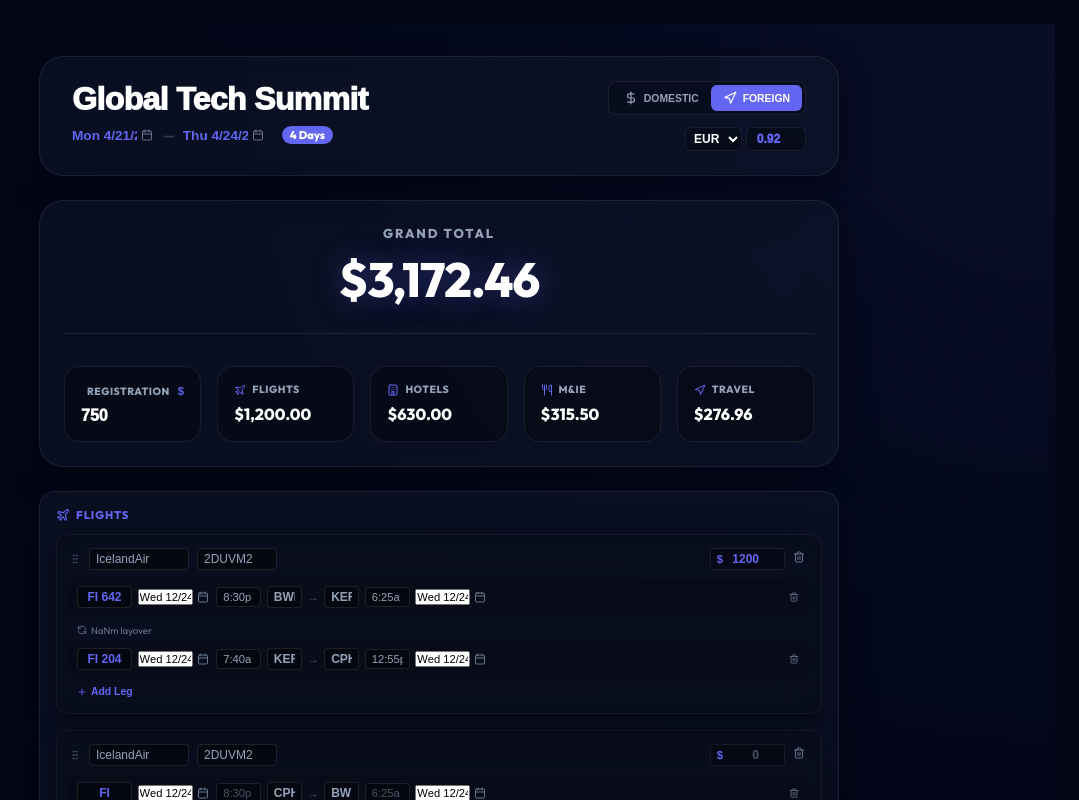
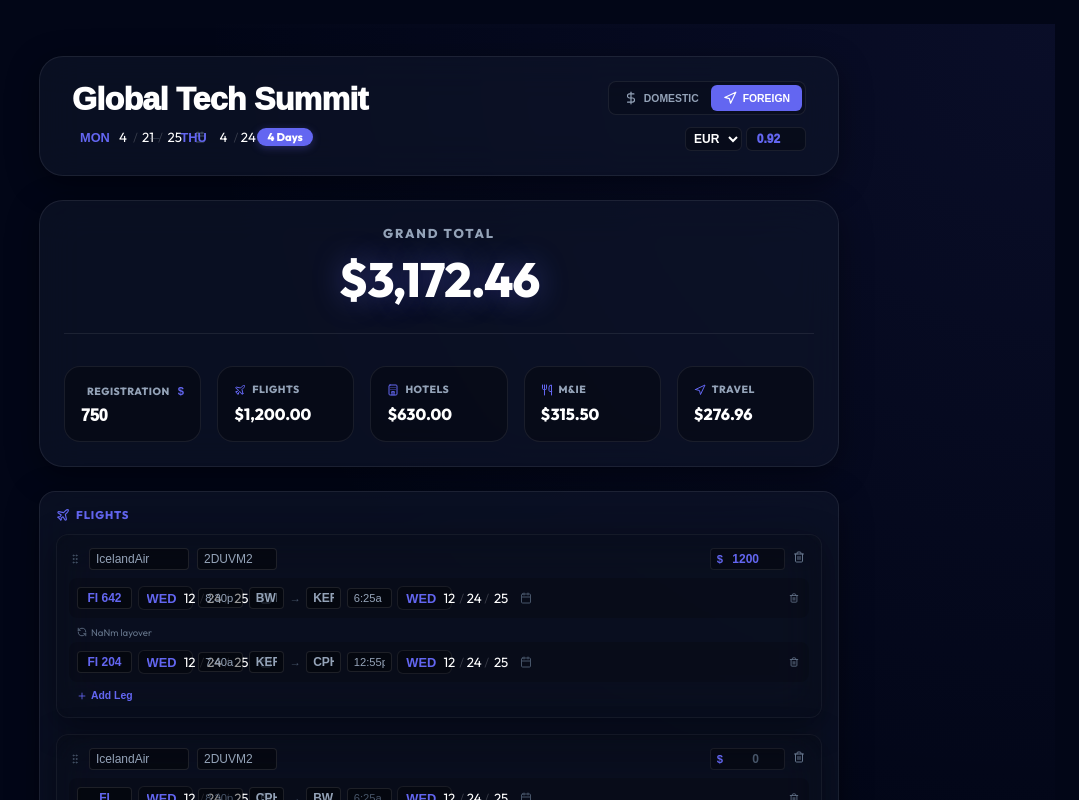
Before and after one commit to outofthisworldapps/work-travel, a React (Vite) app: page / in a window 1280 px wide. Shown: the top 800 px of the page, without its empty margins (201-1280 px from the left). Built offline with nearby package versions, Linux system fonts and the light colour scheme.

Commit message:
Implement nice segmented date inputs in header with weekday logic and tab cycling

```diff
--- a/src/App.jsx
+++ b/src/App.jsx
@@ -631,70 +631,106 @@ const HotelPanel = ({ hotels, onUpdate, onDelete, onAdd }) => {
 
 // --- Components ---
 
-const DateInput = ({ value, onChange, className, displayFormat = 'EEE M/d/yy' }) => {
-  const isValidDate = (d) => d instanceof Date && !isNaN(d.getTime());
-
-  const getFormattedValue = (date) => {
-    if (!isValidDate(date)) return '';
-    try {
-      return format(date, displayFormat);
-    } catch (e) {
-      return '';
+const SegmentedDateInput = ({ value, onChange, className }) => {
+  const [mon, setMon] = useState(format(value, 'M'));
+  const [day, setDay] = useState(format(value, 'd'));
+  const [year, setYear] = useState(format(value, 'yy'));
+  const [wd, setWd] = useState(format(value, 'EEE'));
+
+  const dateInputRef = React.useRef(null);
+  const monRef = React.useRef(null);
+  const dayRef = React.useRef(null);
+  const yearRef = React.useRef(null);
+
+  React.useEffect(() => {
+    setMon(format(value, 'M'));
+    setDay(format(value, 'd'));
+    setYear(format(value, 'yy'));
+    setWd(format(value, 'EEE'));
+  }, [value]);
+
+  const commitParts = (newMon, newDay, newYear) => {
+    const m = parseInt(newMon);
+    const d = parseInt(newDay);
+    let y = parseInt(newYear);
+    if (isNaN(m) || isNaN(d) || isNaN(y)) return;
+    if (y < 100) y += 2000;
+    const newDate = new Date(y, m - 1, d, 12, 0, 0);
+    if (!isNaN(newDate.getTime())) {
+      onChange(newDate);
     }
   };
 
-  const [localValue, setLocalValue] = useState(getFormattedValue(value));
-  const dateInputRef = React.useRef(null);
-
-  React.useEffect(() => {
-    setLocalValue(getFormattedValue(value));
-  }, [value, displayFormat]);
-
-  const commit = () => {
-    if (!localValue) {
-      setLocalValue(getFormattedValue(value));
-      return;
+  const handleWdChange = (newWdStr) => {
+    setWd(newWdStr);
+    const weekdays = ['sun', 'mon', 'tue', 'wed', 'thu', 'fri', 'sat'];
+    const targetIdx = weekdays.findIndex(w => w.startsWith(newWdStr.toLowerCase().substring(0, 3)));
+    if (targetIdx !== -1) {
+      const currentIdx = value.getDay();
+      let diff = targetIdx - currentIdx;
+      if (diff > 3) diff -= 7;
+      if (diff < -3) diff += 7;
+      onChange(addDays(value, diff));
     }
-    const formats = [
-      'EEE M/d/yy', 'MM/dd/yy', 'M/d/yy', 'MM-dd-yy', 'M-d-yy', 'yyyy-MM-dd',
-      'MMM d, yyyy', 'MMM d, yy', 'MMM d', 'MMMM d', 'MMMM d, yyyy',
-      'EEE MM/dd/yy', 'EEE MMM d'
-    ];
-    let parsed = null;
-    for (const f of formats) {
-      try {
-        const p = parse(localValue, f, new Date());
-        if (!isNaN(p.getTime())) {
-          parsed = p;
-          break;
-        }
-      } catch (e) { }
-    }
-
-    if (parsed) {
-      if (parsed.getFullYear() < 100) parsed.setFullYear(2000 + parsed.getFullYear());
-      onChange(parsed);
-    } else {
-      setLocalValue(getFormattedValue(value));
-    }
-  };
+  };
+
+  const handleFocus = (e) => e.target.select();
 
   return (
-    <div className="date-input-wrap">
+    <div className={`segmented-date-input ${className || ''}`}>
       <input
-        type="text"
-        className={className}
-        value={localValue}
-        onChange={e => setLocalValue(e.target.value)}
-        onBlur={commit}
-        onKeyDown={e => {
-          if (e.key === 'Enter') {
-            commit();
-            e.currentTarget.blur();
-          }
-        }}
+        className="si-wd"
+        value={wd}
+        onChange={e => handleWdChange(e.target.value)}
+        onFocus={handleFocus}
+        spellCheck="false"
       />
-      <div className="calendar-trigger" onClick={() => dateInputRef.current?.showPicker()}>
+      <div className="si-parts">
+        <input
+          ref={monRef}
+          className="si-num"
+          value={mon}
+          onChange={e => {
+            const val = e.target.value;
+            setMon(val);
+            if (val.length === 2) dayRef.current?.focus();
+            if (val.length >= 1) commitParts(val, day, year);
+          }}
+          onBlur={() => commitParts(mon, day, year)}
+          onFocus={handleFocus}
+          maxLength={2}
+        />
+        <span className="si-sep">/</span>
+        <input
+          ref={dayRef}
+          className="si-num"
+          value={day}
+          onChange={e => {
+            const val = e.target.value;
+            setDay(val);
+            if (val.length === 2) yearRef.current?.focus();
+            if (val.length >= 1) commitParts(mon, val, year);
+          }}
+          onBlur={() => commitParts(mon, day, year)}
+          onFocus={handleFocus}
+          maxLength={2}
+        />
+        <span className="si-sep">/</span>
+        <input
+          ref={yearRef}
+          className="si-num si-year"
+          value={year}
+          onChange={e => {
+            const val = e.target.value;
+            setYear(val);
+            if (val.length >= 2) commitParts(mon, day, val);
+          }}
+          onBlur={() => commitParts(mon, day, year)}
+          onFocus={handleFocus}
+          maxLength={2}
+        />
+      </div>
+      <div className="si-cal" onClick={() => dateInputRef.current?.showPicker()}>
         <Calendar size={12} />
         <input
           type="date"
@@ -710,6 +746,9 @@ const DateInput = ({ value, onChange, className, displayFormat = 'EEE M/d/yy' })
     </div>
   );
 };
+
+// Map DateInput to SegmentedDateInput for now
+const DateInput = SegmentedDateInput;
 
 // --- Main App ---
 
@@ -1697,9 +1736,53 @@ function App() {
         .trip-header-main { flex: 1; }
         .trip-name-display { background: transparent; border: none; font-size: 2rem; font-weight: 950; color: #fff; width: 100%; outline: none; margin-bottom: 0.5rem; letter-spacing: -0.02em; text-align: left; }
         .trip-meta-row { display: flex; align-items: center; gap: 1.5rem; color: var(--subtext); font-weight: 600; font-size: 0.9rem; }
-        .trip-dates-wrap { display: flex; align-items: center; gap: 0.5rem; color: var(--subtext); font-weight: 700; font-size: 0.85rem; }
-        .date-sep { opacity: 0.3; }
-        .day-count { background: var(--accent); color: white; padding: 2px 8px; border-radius: 99px; font-size: 0.7rem; margin-left: 0.5rem; font-weight: 950; }
+        .trip-dates-wrap { display: flex; align-items: center; gap: 0.75rem; color: var(--subtext); font-weight: 700; font-size: 0.85rem; }
+        .date-sep { opacity: 0.3; font-weight: 300; }
+        .day-count { background: var(--accent); color: white; padding: 2px 10px; border-radius: 99px; font-size: 0.7rem; margin-left: 0.5rem; font-weight: 950; box-shadow: 0 2px 8px rgba(99, 102, 241, 0.3); }
+
+        /* Segmented Date Input */
+        .segmented-date-input {
+          display: flex;
+          align-items: center;
+          gap: 2px;
+          background: rgba(0,0,0,0.3);
+          border: 1px solid rgba(255,255,255,0.08);
+          border-radius: 6px;
+          padding: 3px 8px;
+          transition: all 0.2s;
+        }
+        .segmented-date-input:focus-within {
+          border-color: var(--accent);
+          background: rgba(0,0,0,0.4);
+        }
+        .si-wd {
+          width: 32px;
+          background: transparent;
+          border: none;
+          color: var(--accent);
+          font-weight: 800;
+          font-size: 0.8rem;
+          text-transform: uppercase;
+          outline: none;
+          cursor: text;
+          text-align: left;
+        }
+        .si-parts { display: flex; align-items: center; color: var(--subtext); font-size: 0.8rem; font-weight: 600; }
+        .si-num {
+          width: 18px;
+          background: transparent;
+          border: none;
+          color: #fff;
+          text-align: center;
+          outline: none;
+          font-family: inherit;
+          padding: 0;
+        }
+        .si-year { width: 22px; }
+        .si-sep { color: rgba(255,255,255,0.2); margin: 0 1px; font-weight: 300; }
+        .si-cal { margin-left: 6px; color: #475569; cursor: pointer; display: flex; align-items: center; transition: color 0.2s; }
+        .si-cal:hover { color: var(--accent); }
+        .hidden-date-picker { display: none; }
 
         .currency-controls { display: flex; flex-direction: column; gap: 0.75rem; align-items: flex-end; }
         .curr-toggle-group { display: flex; background: rgba(0,0,0,0.2); padding: 3px; border-radius: 8px; border: 1px solid var(--border); }
```
